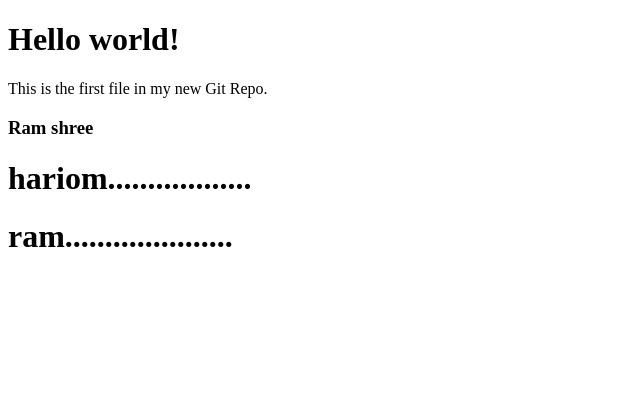
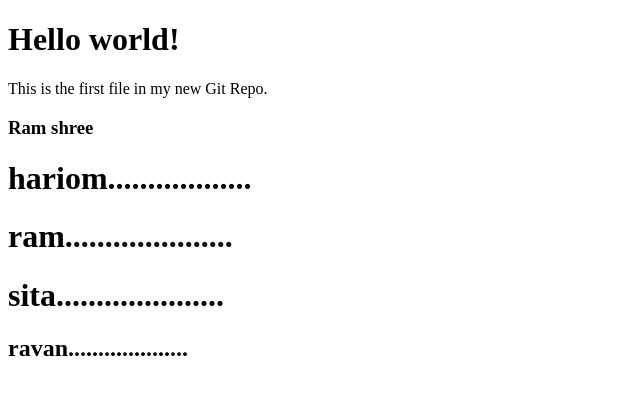
Before and after one commit to Amanpati1712/practice_git-github, a plain HTML site: page index.html in a window 1280 px wide. Shown: the whole page, without its empty margins (0-640 px from the left). Drawn offline with Linux system fonts and the light colour scheme.

Commit message:
Corrected commit message

```diff
--- a/index.html
+++ b/index.html
@@ -11,5 +11,7 @@
 </h3>
 <h1>hariom..................</h1>
 <h1>ram.....................</h1>
+<h1>sita.....................</h1>
+<h2>ravan....................</h2>
 </body>
 </html>
```
